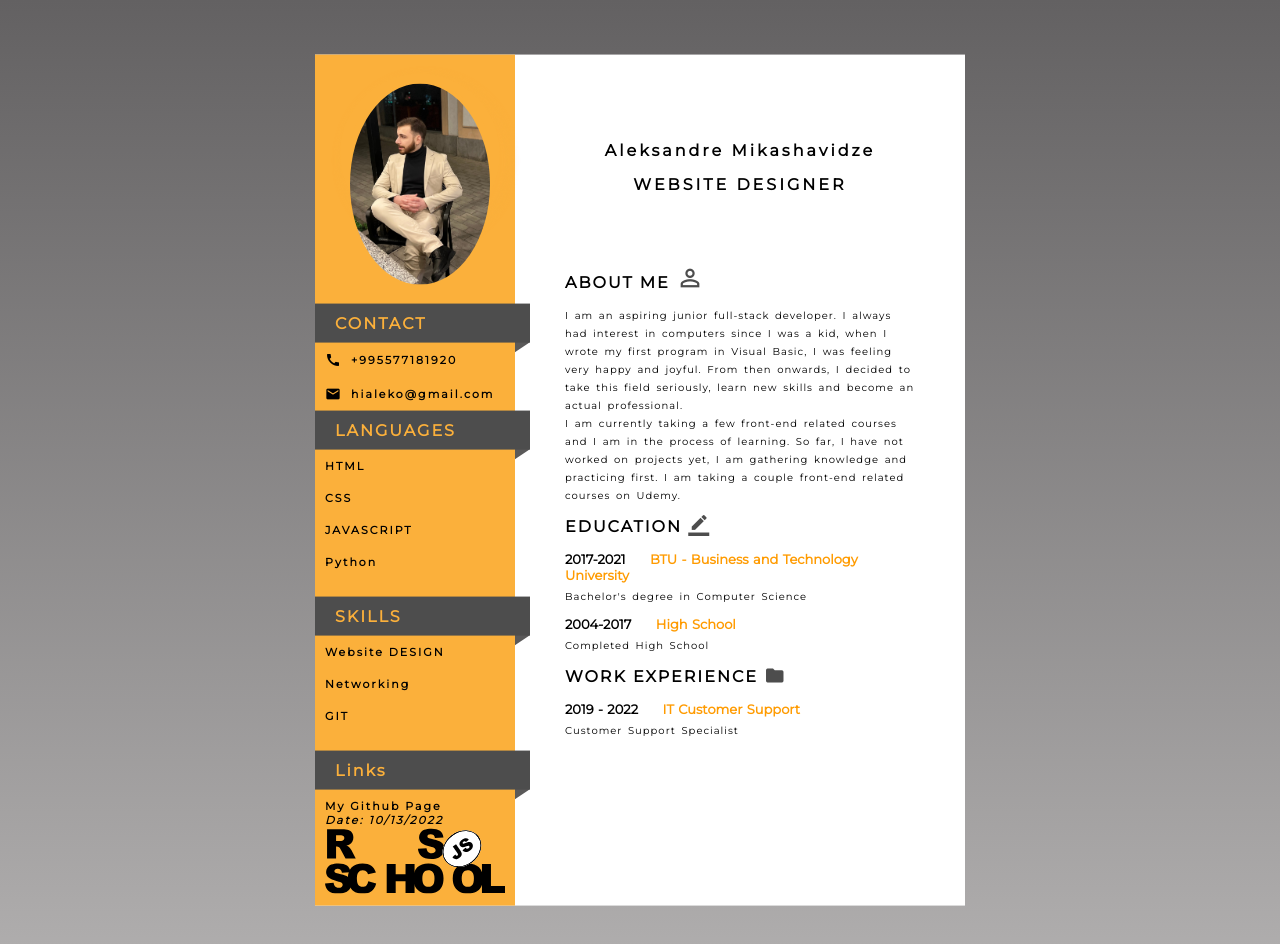
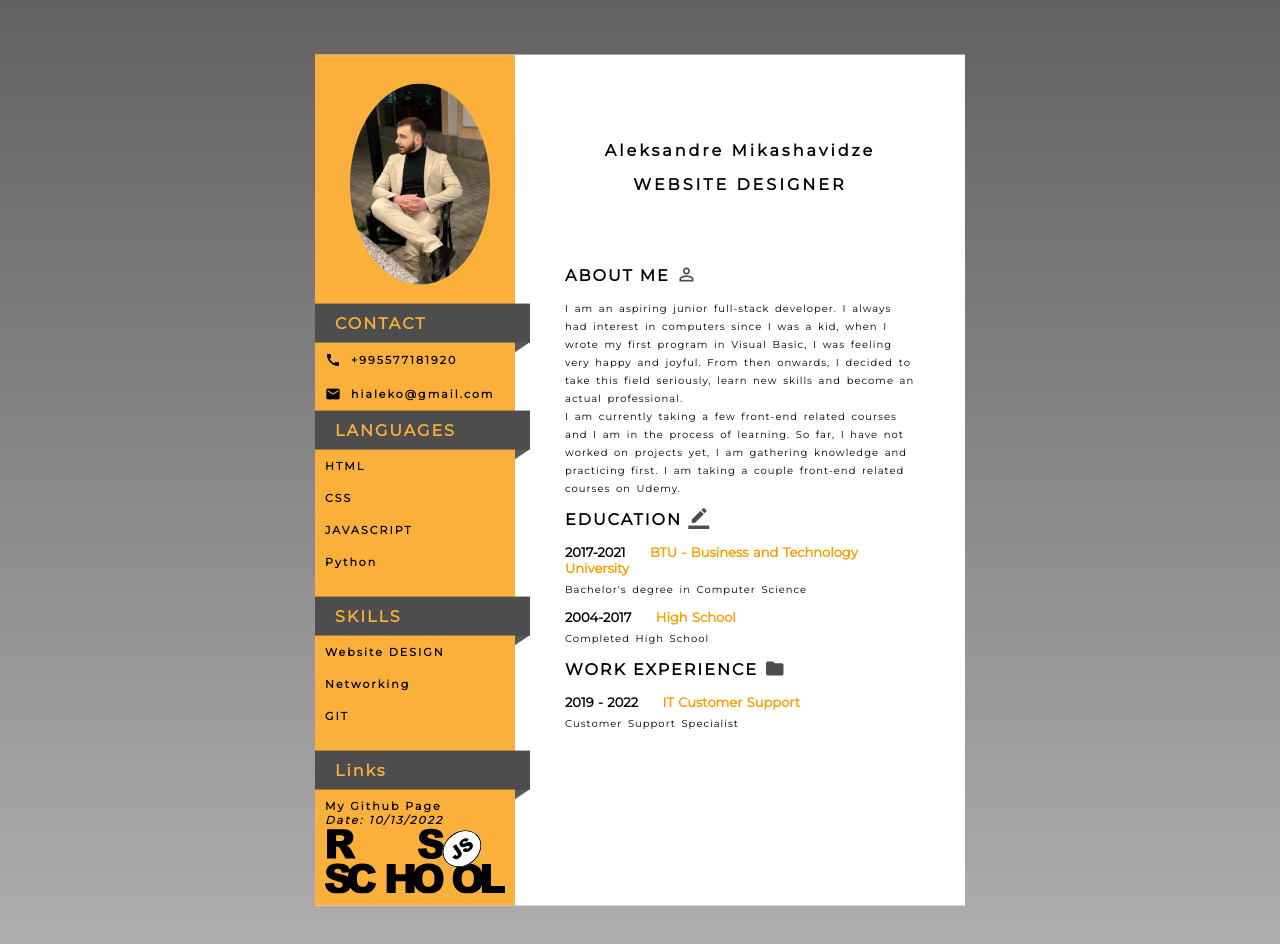
Before and after one commit to AleksandreAM/rsschool-cv, a plain HTML site: page index.html in a window 1280 px wide. Drawn offline with Linux system fonts and the light colour scheme.

Commit message:
feat: fixed errors

```diff
--- a/index.html
+++ b/index.html
@@ -62,7 +62,6 @@
 					<a href="https://rs.school/js-en/"><img src="rs_school_js.svg" alt="Course Link"></a>
 				</p>
 			</footer>
-
 		</aside>
 
 	</aside>
@@ -75,7 +74,7 @@
 		</section>
 
 		<section class="box-2">
-			<h2>ABOUT ME <i class="material-icons icons3" style="font-size: 28px!important; ">perm_identity</i></h2>
+			<h2>ABOUT ME <i class="material-icons icons3">perm_identity</i></h2>
 			<p class="p2">
 				I am an aspiring junior full-stack developer. I always had interest in computers since I was a kid, when I wrote my first program in Visual Basic, I was feeling very happy and joyful. From then onwards, I decided to take this field seriously, learn new skills and become an actual professional.
 				<br>
```
